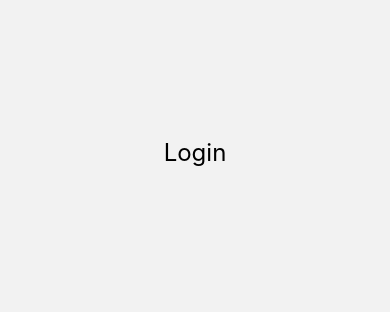
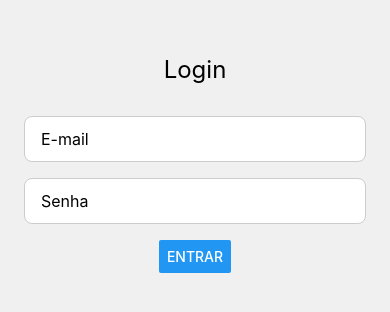
Before and after one commit to pedro10r/athlete-app, a React Native app: screen / in a window 390 px wide. Shown: the part 258-570 px from the top of the page. Built offline with nearby package versions, Linux system fonts and the light colour scheme; what react-native-mmkv would draw is missing.

Commit message:
feat: add react hook form and zod

```diff
--- a/package.json
+++ b/package.json
@@ -9,18 +9,21 @@
     "web": "expo start --web"
   },
   "dependencies": {
+    "@hookform/resolvers": "^5.2.2",
     "@react-navigation/bottom-tabs": "^7.4.7",
     "@react-navigation/native": "^7.1.17",
     "@react-navigation/native-stack": "^7.3.26",
     "expo": "~54.0.10",
     "expo-status-bar": "~3.0.8",
     "react": "19.1.0",
+    "react-hook-form": "^7.63.0",
     "react-native": "0.81.4",
     "react-native-mmkv": "^3.3.3",
     "react-native-reanimated": "~4.1.1",
     "react-native-safe-area-context": "~5.6.0",
     "react-native-screens": "~4.16.0",
     "react-native-worklets": "0.5.1",
+    "zod": "^3.25.76",
     "zustand": "^5.0.8"
   },
   "private": true,
--- /dev/null
+++ b/src/components/TextInput/index.tsx
@@ -0,0 +1,69 @@
+import React from "react";
+import {
+  View,
+  TextInput as RNTextInput,
+  Text,
+  StyleSheet,
+  TextInputProps as RNTextInputProps,
+} from "react-native";
+import { Controller, Control, FieldValues, Path } from "react-hook-form";
+
+interface TextInputProps<TFieldValues extends FieldValues>
+  extends RNTextInputProps {
+  control: Control<TFieldValues>;
+  name: Path<TFieldValues>;
+}
+
+export function TextInput<TFieldValues extends FieldValues>({
+  control,
+  name,
+  ...textInputProps
+}: TextInputProps<TFieldValues>) {
+  return (
+    <Controller
+      control={control}
+      name={name}
+      render={({
+        field: { value, onChange, onBlur },
+        fieldState: { error },
+      }) => (
+        <View style={styles.container}>
+          <RNTextInput
+            style={[styles.input, error && styles.inputError]}
+            value={value}
+            onChangeText={onChange}
+            onBlur={onBlur}
+            {...textInputProps}
+          />
+
+          {error && <Text style={styles.errorText}>{error.message}</Text>}
+        </View>
+      )}
+    />
+  );
+}
+
+const styles = StyleSheet.create({
+  container: {
+    width: "100%",
+    marginBottom: 16,
+  },
+  input: {
+    borderWidth: 1,
+    borderColor: "#ccc",
+    borderRadius: 8,
+    paddingHorizontal: 16,
+    paddingVertical: 12,
+    fontSize: 16,
+    backgroundColor: "#fff",
+  },
+  inputError: {
+    borderColor: "#dc3545",
+  },
+  errorText: {
+    color: "#dc3545",
+    marginTop: 4,
+    marginLeft: 4,
+    fontSize: 12,
+  },
+});
--- a/src/screens/Login/index.tsx
+++ b/src/screens/Login/index.tsx
@@ -1,9 +1,57 @@
-import { Text, TextInput, View } from "react-native";
+import React from "react";
+import { Button, View, StyleSheet, Text } from "react-native";
+import { useForm } from "react-hook-form";
+import { zodResolver } from "@hookform/resolvers/zod";
+import { z } from "zod";
+
+import { TextInput } from "@components/TextInput";
+
+const loginSchema = z.object({
+  email: z.string().email("E-mail inválido").nonempty("O e-mail é obrigatório"),
+  password: z.string().min(6, "A senha precisa ter no mínimo 6 caracteres"),
+});
+
+type LoginFormValues = z.infer<typeof loginSchema>;
 
 export function Login() {
+  const { control, handleSubmit } = useForm<LoginFormValues>({
+    resolver: zodResolver(loginSchema),
+  });
+
+  const onSubmit = (data: LoginFormValues) => {
+    console.log("Login com:", data);
+  };
+
   return (
-    <View style={{ flex: 1, justifyContent: "center", alignItems: "center" }}>
-      <Text style={{ fontSize: 24, marginBottom: 24 }}>Login</Text>
+    <View style={styles.container}>
+      <Text style={{ fontSize: 24, marginBottom: 32 }}>Login</Text>
+
+      <TextInput
+        control={control}
+        name="email"
+        placeholder="E-mail"
+        keyboardType="email-address"
+        autoCapitalize="none"
+      />
+
+      <TextInput
+        control={control}
+        name="password"
+        placeholder="Senha"
+        secureTextEntry
+      />
+
+      <Button title="Entrar" onPress={handleSubmit(onSubmit)} />
     </View>
   );
 }
+
+const styles = StyleSheet.create({
+  container: {
+    flex: 1,
+    justifyContent: "center",
+    alignItems: "center",
+    paddingHorizontal: 24,
+    backgroundColor: "#f0f0f0",
+  },
+});
```
Also changed, not shown: 1 other file (tests, documents, lock files or other folders).
